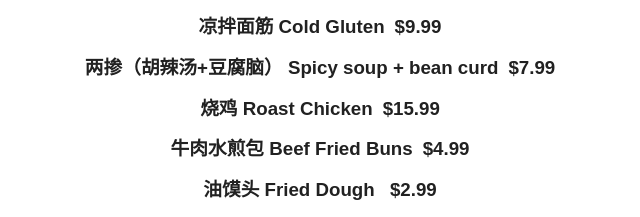
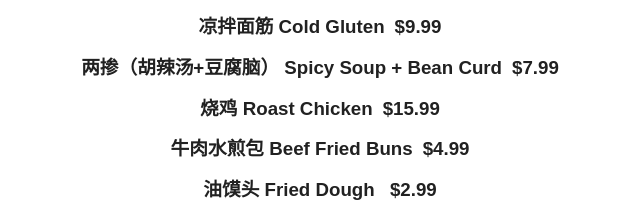
Before and after one commit to YuHenanCuisine/Menu, a plain HTML site: page index.html in a window 1280 px wide. Shown: the part 255-472 px from the top of the page, 320-960 px from the left. Drawn offline with Linux system fonts and the light colour scheme; a web font is replaced by a local one.

Commit message:
Update index.html

```diff
--- a/index.html
+++ b/index.html
@@ -21,7 +21,7 @@
             <h3>河南羊肉烩面 Henan Mutton Stewed Noodles<span>$12.99</span></h3>
             <h3>凉皮 Cold Noodles<span>$8.99</span></h3>
             <h3>凉拌面筋 Cold Gluten<span>$9.99</span></h3>
-            <h3>两掺（胡辣汤+豆腐脑） Spicy soup + bean curd<span>$7.99</span></h3>
+            <h3>两掺（胡辣汤+豆腐脑） Spicy Soup + Bean Curd<span>$7.99</span></h3>
             <h3>烧鸡 Roast Chicken<span>$15.99</span></h3>
             <h3>牛肉水煎包 Beef Fried Buns<span>$4.99</span></h3>
             <h3>油馍头 Fried Dough <span>$2.99</span></h3>
```
